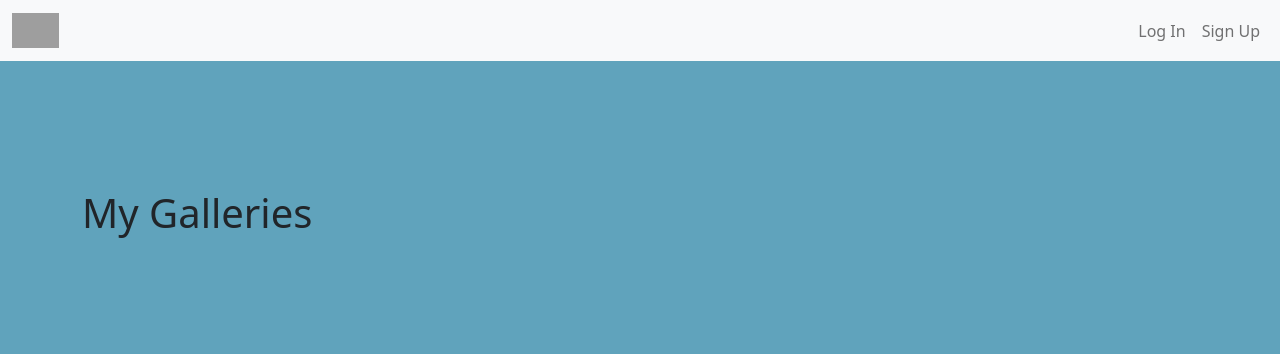
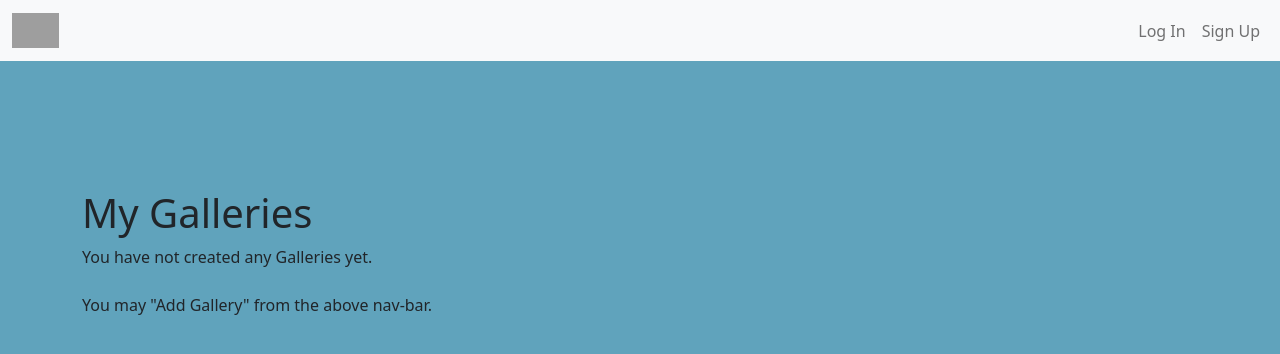
Before and after one commit to fernando-massa/inspirations, a Django app: page /galleries/ in a window 1280 px wide. Shown: the top 354 px of the page. Run offline with Django 4.2, Linux system fonts and the light colour scheme; data that the repository does not hold is empty; grey boxes are pictures that could not be loaded.

Commit message:
add function for when galleries empty

```diff
--- a/inspiration2/main_app/templates/main_app/gallery_list.html
+++ b/inspiration2/main_app/templates/main_app/gallery_list.html
@@ -6,13 +6,18 @@
 
     {% for gallery in gallery_list %}
         <a href="{% url 'galleries_detail' gallery.id %}">
+            {% empty %}
+                <div class="">
+                    You have not created any Galleries yet.
+                    <br><br>
+                    You may "Add Gallery" from the above nav-bar.
+                </div>
+            {% endfor %}
+
             <div>
                 {{ gallery.name }}
             </br>
                 {{ gallery.description }}
             </div>
-            </div>
-        </a>
-    {% endfor %}
 
 {% endblock %}
```
